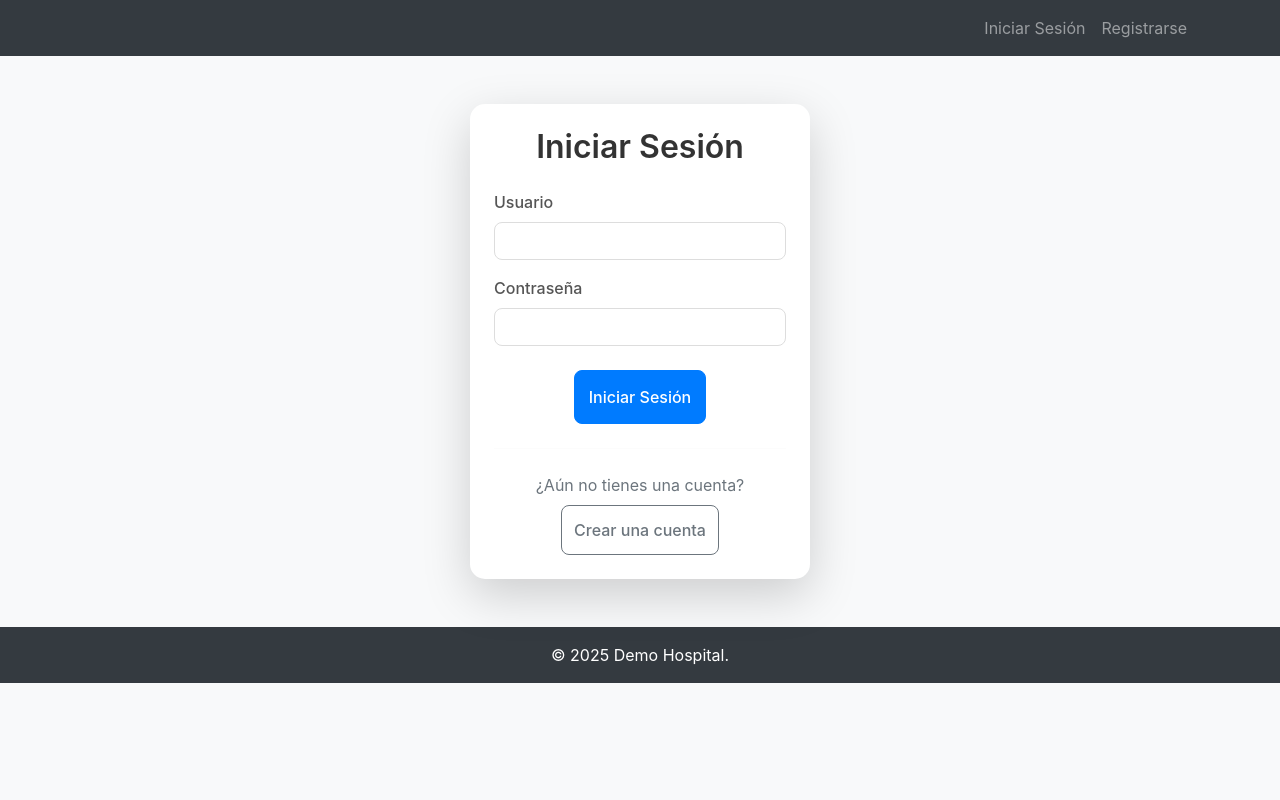
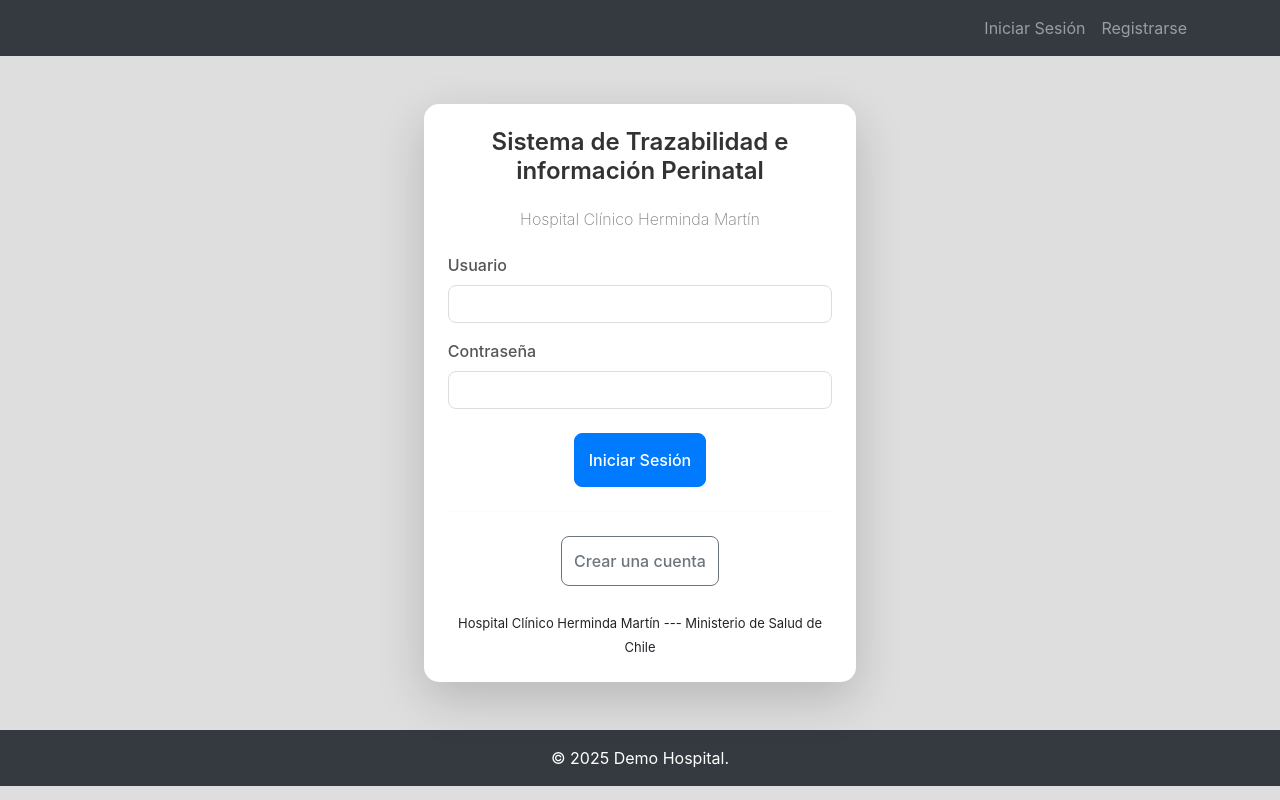
Before and after one commit to 1zcan/Proyecto-integrado, a Django app: page /usuarios/login/ in a window 1280 px wide. Run offline with Django 4.2, Linux system fonts and the light colour scheme; some libraries are stand-ins or nearby versions.

Commit message:
login cambios

```diff
--- a/usuarios/templates/usuarios/login.html
+++ b/usuarios/templates/usuarios/login.html
@@ -6,10 +6,11 @@
 {% block content %}
 <div class="container mt-5 mb-5">
     <div class="row justify-content-center">
-        <div class="col-md-5 col-lg-4">
+        <div class="col-md-5 col-lg-5">
             <div class="card shadow-lg">
                 <div class="card-body p-4">
-                    <h2 class="text-center mb-4">Iniciar Sesión</h2>
+                    <h3 class="text-center mb-4">Sistema de Trazabilidad e información Perinatal</h3>
+                    <h4 class="text-center mb-4">Hospital Clínico Herminda Martín</h4>
 
                     {% if messages %}
                         {% for message in messages %}
@@ -55,11 +56,15 @@
                     <hr class="my-4">
 
                     <div class="text-center">
-                        <p class="text-muted mb-2">¿Aún no tienes una cuenta?</p>
+
                         <a href="{% url 'usuarios:registro' %}" class="btn btn-outline-secondary">
                             Crear una cuenta
                         </a>
+                        <br>
+                        <br>
+                        <span>Hospital Clínico Herminda Martín --- Ministerio de Salud de Chile</span>
                     </div>
+
                 </div>
             </div>
         </div>
@@ -68,7 +73,7 @@
 
 <style>
     body {
-        background-color: #f8f9fa;
+        background-color: #dfdede;
     }
 
     .card {
@@ -80,10 +85,20 @@
         padding: 2.5rem;
     }
 
-    h2 {
+    h3 {
         color: #333;
         font-weight: 600;
         margin-bottom: 2rem;
+        font-size: x-large;
+    }
+     h4 {
+        color: #807f7f;
+        font-weight: 200;
+        margin-bottom: 2rem;
+        font-size: math;
+    }
+    span{
+        font-size: small;
     }
 
     .form-label {
```
Also changed, not shown: 1 other file.
